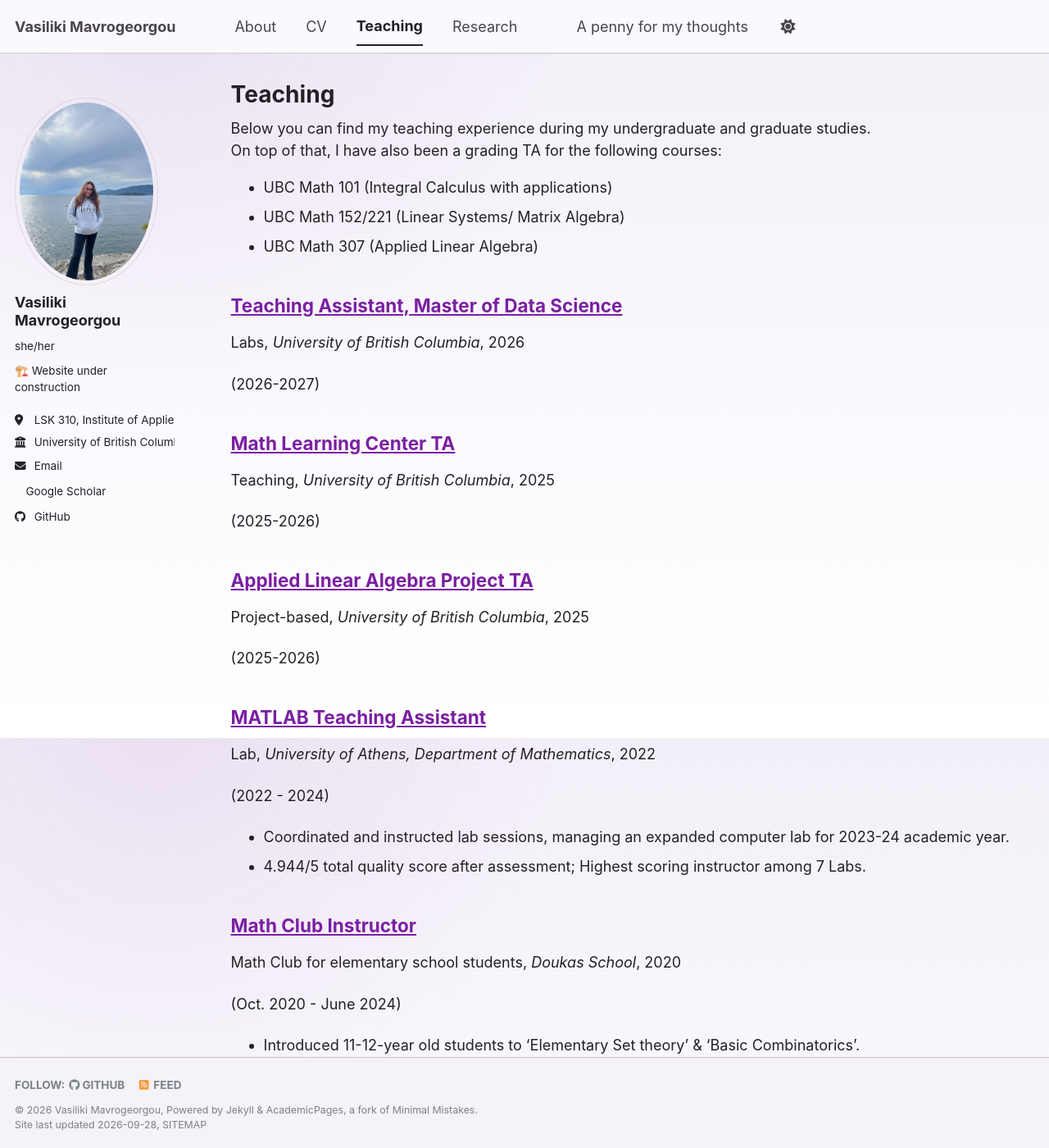
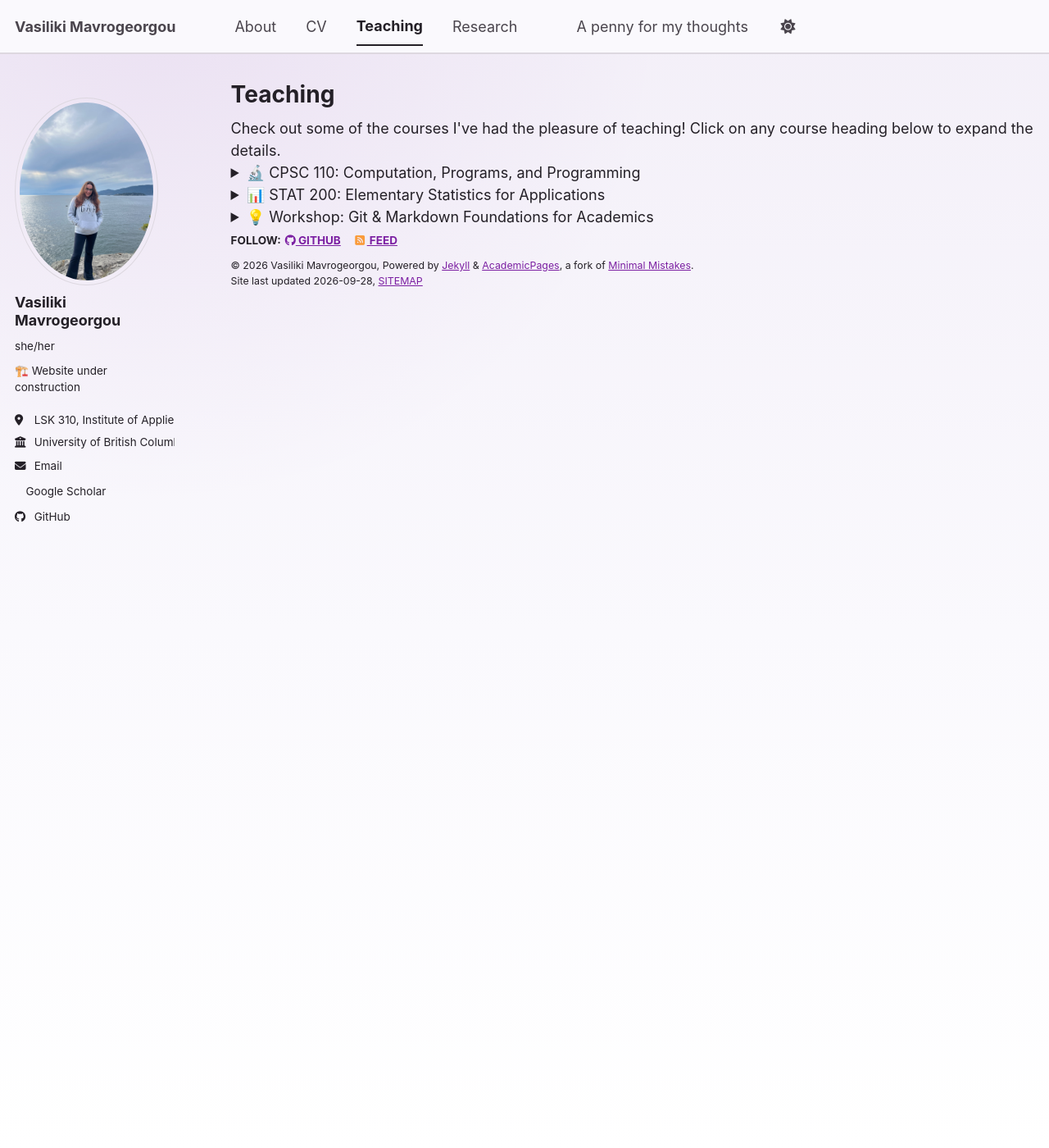
Before and after one commit to vmavrogeorgou/vmavrogeorgou.github.io, a Jekyll site: the page built from _pages/teaching.html, in a window 1280 px wide and 1400 px high. Shown: the whole window at 82% size. Built offline with Jekyll 4.4.1, drawn with Linux system fonts in a browser that asks for light colours; a style sheet for code colours, icons or effects is not loaded.

Commit message:
Update teaching page with course details
Added detailed descriptions of teaching roles and responsibilities for various courses, including CPSC 110, STAT 200, and a workshop on Git & Markdown.

```diff
--- a/_pages/teaching.html
+++ b/_pages/teaching.html
@@ -1,4 +1,50 @@
 ---
+layout: archive
+title: "Teaching"
+permalink: /teaching/
+author_profile: true
+---
+
+Check out some of the courses I've had the pleasure of teaching! Click on any course heading below to expand the details.
+
+<!-- Dropdown Entry 1 -->
+<details>
+  <summary class="teaching-summary">🔬 CPSC 110: Computation, Programs, and Programming</summary>
+  <div class="teaching-content">
+    <p><strong>Role:</strong> Graduate Teaching Assistant (Fall 2026)</p>
+    <p>Led weekly laboratory sessions for over 30 undergraduate students, introducing core functional programming design principles, testing structures, and recursion models.</p>
+    <ul>
+      <li>Held 1-on-1 weekly debugging clinics to unpack complex project logic.</li>
+      <li>Graded structural assignments and provided personalized semantic feedback.</li>
+    </ul>
+  </div>
+</details>
+
+<!-- Dropdown Entry 2 -->
+<details>
+  <summary class="teaching-summary">📊 STAT 200: Elementary Statistics for Applications</summary>
+  <div class="teaching-content">
+    <p><strong>Role:</strong> Lead Course Tutor (Spring 2025)</p>
+    <p>Provided targeted educational reinforcement focusing on hypothesis testing, probability distributions, and practical data compilation techniques using R Studio.</p>
+    <ul>
+      <li>Simplified abstract statistical proofs using intuitive, real-world data visualization.</li>
+      <li>Conducted intensive midterm and final exam preparation review sessions.</li>
+    </ul>
+  </div>
+</details>
+
+<!-- Dropdown Entry 3 -->
+<details>
+  <summary class="teaching-summary">💡 Workshop: Git & Markdown Foundations for Academics</summary>
+  <div class="teaching-content">
+    <p><strong>Role:</strong> Guest Instructor / Coordinator (Winter 2025)</p>
+    <p>Designed and presented a 2-hour interactive workshop breaking down version control basics, repository tracking, and professional website creation for incoming graduate researchers.</p>
+  </div>
+</details>
+
+
+
+<!---
 layout: archive
 title: "Teaching"
 permalink: /teaching/
```
